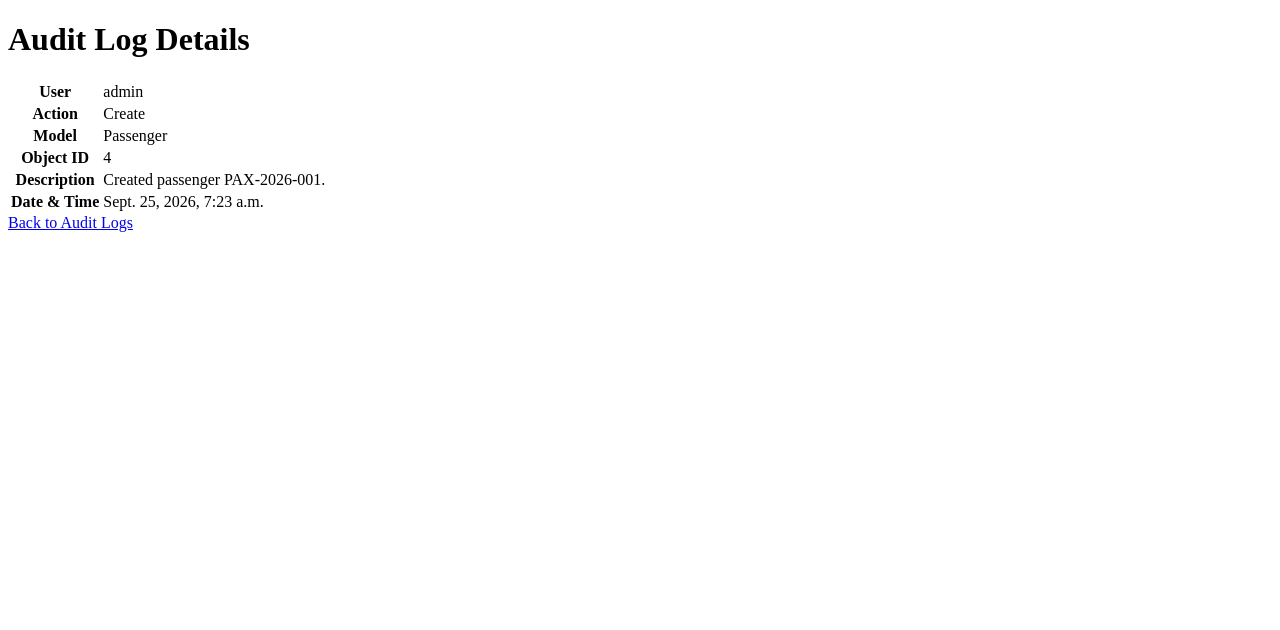
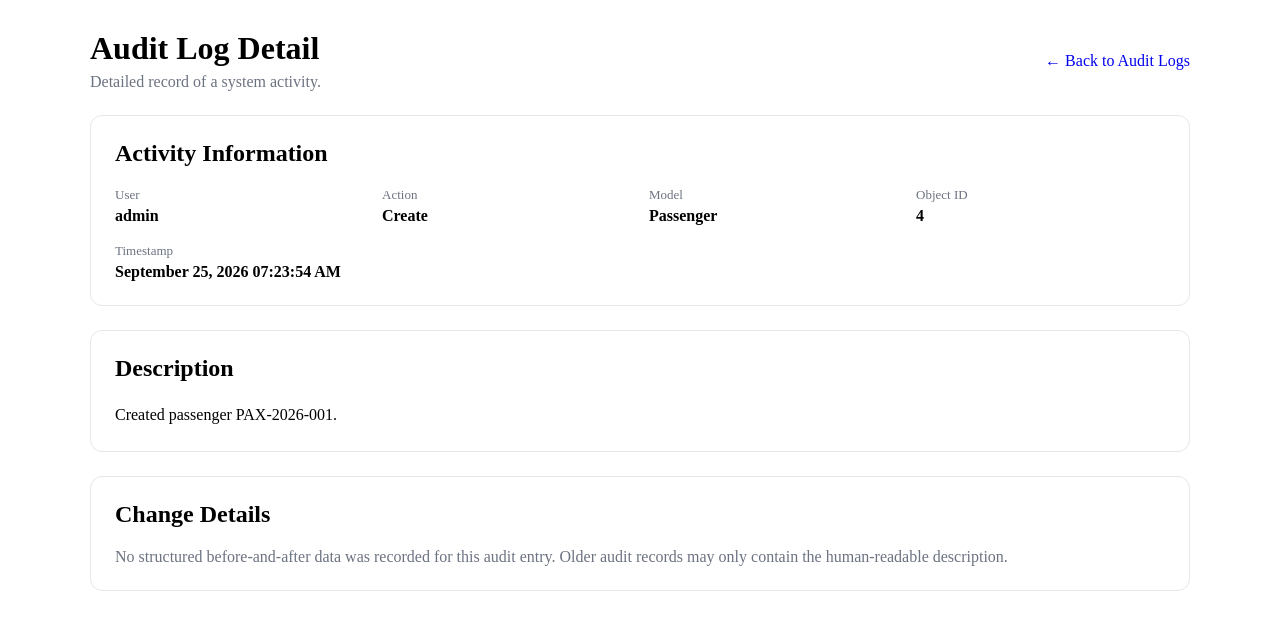
Before and after one commit to Gale-Carl23/airport-system, a Django app: page /passengers/audit-logs/1/ in a window 1280 px wide. Shown: the top 630 px of the page. Run offline with Django 5.2, Linux system fonts and the light colour scheme; a user stored in the database is signed in; data comes from the database, SQL or seed files in the repository.

Commit message:
Improve Audit Log

```diff
--- a/passengers/templates/passengers/audit_log_detail.html
+++ b/passengers/templates/passengers/audit_log_detail.html
@@ -3,46 +3,110 @@
 <head>
     <meta charset="UTF-8">
     <meta name="viewport" content="width=device-width, initial-scale=1.0">
-    <title>Audit Log Detail</title>
+    <title>Audit Log</title>
 </head>
 <body>
-    <h1>Audit Log Details</h1>
+    <div class="container" style="max-width: 1100px; margin: 30px auto; padding: 0 20px;">
+    <div style="display:flex; justify-content:space-between; align-items:center; gap:20px; margin-bottom:24px;">
+        <div>
+            <h1 style="margin:0 0 6px;">Audit Log Detail</h1>
+            <p style="margin:0; color:#6b7280;">Detailed record of a system activity.</p>
+        </div>
+        <a href="{% url 'audit_log_list' %}" style="text-decoration:none;">← Back to Audit Logs</a>
+    </div>
 
-<table>
-    <tr>
-        <th>User</th>
-        <td>{{ audit_log.user.username }}</td>
-    </tr>
+    <div style="background:#fff; border:1px solid #e5e7eb; border-radius:12px; padding:24px; margin-bottom:24px;">
+        <h2 style="margin-top:0;">Activity Information</h2>
+        <div style="display:grid; grid-template-columns:repeat(auto-fit,minmax(220px,1fr)); gap:18px;">
+            <div>
+                <div style="font-size:13px; color:#6b7280;">User</div>
+                <div style="font-weight:600; margin-top:4px;">{{ audit_log.user.username }}</div>
+            </div>
+            <div>
+                <div style="font-size:13px; color:#6b7280;">Action</div>
+                <div style="font-weight:600; margin-top:4px;">{{ audit_log.get_action_display }}</div>
+            </div>
+            <div>
+                <div style="font-size:13px; color:#6b7280;">Model</div>
+                <div style="font-weight:600; margin-top:4px;">{{ audit_log.model_name }}</div>
+            </div>
+            <div>
+                <div style="font-size:13px; color:#6b7280;">Object ID</div>
+                <div style="font-weight:600; margin-top:4px;">{{ audit_log.object_id }}</div>
+            </div>
+            <div style="grid-column:1/-1;">
+                <div style="font-size:13px; color:#6b7280;">Timestamp</div>
+                <div style="font-weight:600; margin-top:4px;">{{ audit_log.created_at|date:"F d, Y h:i:s A" }}</div>
+            </div>
+        </div>
+    </div>
 
-    <tr>
-        <th>Action</th>
-        <td>{{ audit_log.get_action_display }}</td>
-    </tr>
+    <div style="background:#fff; border:1px solid #e5e7eb; border-radius:12px; padding:24px; margin-bottom:24px;">
+        <h2 style="margin-top:0;">Description</h2>
+        <p style="margin-bottom:0; white-space:pre-wrap; line-height:1.6;">{{ audit_log.description }}</p>
+    </div>
 
-    <tr>
-        <th>Model</th>
-        <td>{{ audit_log.model_name }}</td>
-    </tr>
+    {% if has_change_data %}
+    <div style="background:#fff; border:1px solid #e5e7eb; border-radius:12px; padding:24px;">
+        <div style="display:flex; justify-content:space-between; align-items:center; gap:15px; margin-bottom:18px;">
+            <div>
+                <h2 style="margin:0 0 5px;">Change Details</h2>
+                <p style="margin:0; color:#6b7280;">Field-level values recorded before and after the activity.</p>
+            </div>
+        </div>
 
-    <tr>
-        <th>Object ID</th>
-        <td>{{ audit_log.object_id }}</td>
-    </tr>
-
-    <tr>
-        <th>Description</th>
-        <td>{{ audit_log.description }}</td>
-    </tr>
-
-    <tr>
-        <th>Date & Time</th>
-        <td>{{ audit_log.created_at }}</td>
-    </tr>
-</table>
-
-<a href="{% url 'audit_log_list' %}">
-    Back to Audit Logs
-</a>
-
+        <div style="overflow-x:auto;">
+            <table style="width:100%; border-collapse:collapse; min-width:700px;">
+                <thead>
+                    <tr>
+                        <th style="text-align:left; padding:12px; border-bottom:2px solid #e5e7eb;">Field</th>
+                        <th style="text-align:left; padding:12px; border-bottom:2px solid #e5e7eb;">Previous Value</th>
+                        <th style="text-align:left; padding:12px; border-bottom:2px solid #e5e7eb;">New Value</th>
+                        <th style="text-align:left; padding:12px; border-bottom:2px solid #e5e7eb;">Status</th>
+                    </tr>
+                </thead>
+                <tbody>
+                    {% for change in changes %}
+                    <tr>
+                        <td style="padding:12px; border-bottom:1px solid #eef0f2; font-weight:600;">
+                            {{ change.field|capfirst|cut:"_" }}
+                        </td>
+                        <td style="padding:12px; border-bottom:1px solid #eef0f2; vertical-align:top;">
+                            {% if change.previous is None %}
+                                <span style="color:#9ca3af;">None</span>
+                            {% else %}
+                                <code style="white-space:pre-wrap; word-break:break-word;">{{ change.previous }}</code>
+                            {% endif %}
+                        </td>
+                        <td style="padding:12px; border-bottom:1px solid #eef0f2; vertical-align:top;">
+                            {% if change.new is None %}
+                                <span style="color:#9ca3af;">None</span>
+                            {% else %}
+                                <code style="white-space:pre-wrap; word-break:break-word;">{{ change.new }}</code>
+                            {% endif %}
+                        </td>
+                        <td style="padding:12px; border-bottom:1px solid #eef0f2;">
+                            {% if change.changed %}
+                                <span style="font-weight:600;">Changed</span>
+                            {% else %}
+                                <span style="color:#6b7280;">Unchanged</span>
+                            {% endif %}
+                        </td>
+                    </tr>
+                    {% endfor %}
+                </tbody>
+            </table>
+        </div>
+    </div>
+    {% else %}
+    <div style="background:#fff; border:1px solid #e5e7eb; border-radius:12px; padding:24px;">
+        <h2 style="margin-top:0;">Change Details</h2>
+        <p style="margin-bottom:0; color:#6b7280;">
+            No structured before-and-after data was recorded for this audit entry.
+            Older audit records may only contain the human-readable description.
+        </p>
+    </div>
+    {% endif %}
+</div>
 </body>
 </html>
--- a/passengers/views.py
+++ b/passengers/views.py
@@ -2287,11 +2287,33 @@ def audit_log_detail(request, log_id):
         id=log_id,
     )
 
+    previous_data = audit_log.previous_data or {}
+    new_data = audit_log.new_data or {}
+
+    field_names = list(dict.fromkeys([
+        *previous_data.keys(),
+        *new_data.keys(),
+    ]))
+
+    changes = []
+    for field_name in field_names:
+        old_value = previous_data.get(field_name)
+        new_value = new_data.get(field_name)
+
+        changes.append({
+            "field": field_name,
+            "previous": old_value,
+            "new": new_value,
+            "changed": old_value != new_value,
+        })
+
     return render(
         request,
         "passengers/audit_log_detail.html",
         {
             "audit_log": audit_log,
+            "changes": changes,
+            "has_change_data": bool(previous_data or new_data),
         },
     )
 
```
